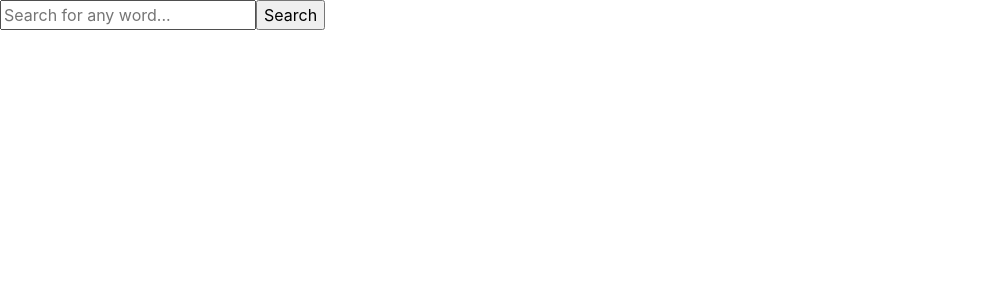
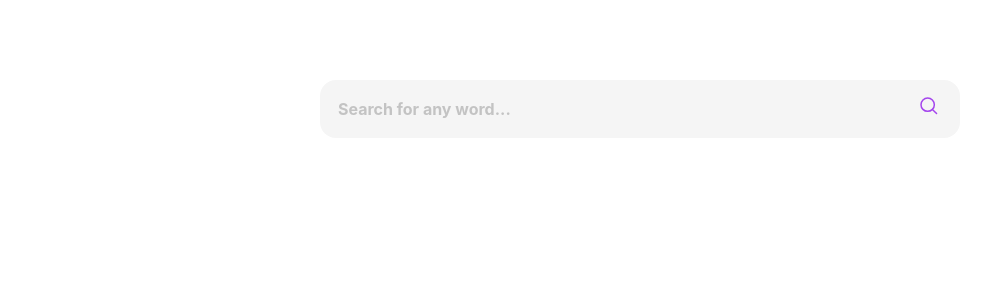
Before and after one commit to MuhammadISayyed/dictionary-api, a React (Vite) app: page / in a window 1280 px wide. Shown: the top 300 px of the page, without its empty margins (0-1000 px from the left). Built offline with nearby package versions, Linux system fonts and the light colour scheme; a web font is replaced by a local one.

Commit message:
Style the word input

```diff
--- a/src/App.module.css
+++ b/src/App.module.css
@@ -103,13 +103,33 @@ select {
   --color-grey-light: hsl(0, 0%, 91%);
   --color-grey: hsl(0, 0%, 51%);
   --color-grey-dark: hsl(0, 0%, 23%);
-  --color-grey-darker: hsl(0, 0%, 18%);
+  --color-grey-darker: 0, 0%, 18%;
   --color-blackish: hsl(0, 0%, 12%);
   --color-black: hsl(0, 0%, 2%);
   --color-almost-red: hsl(0, 100%, 66%);
   --color-almost-purple: hsl(274, 82%, 60%);
+
+  /* SPACING */
+  --space-tiny: 1rem;
 }
+
+/* STYLING STARTS HERE */
 
 body {
   font-family: 'Inter';
 }
+
+.app {
+  display: flex;
+  justify-content: center;
+  align-items: center;
+}
+
+.container {
+  width: 50vw;
+  display: flex;
+  flex-direction: column;
+  justify-content: center;
+  align-items: center;
+  margin-top: 5rem;
+}
--- a/src/App.tsx
+++ b/src/App.tsx
@@ -1,5 +1,5 @@
-import './App.module.css';
-import Input from './components/Input';
+import styles from './App.module.css';
+import Input from './components/Input/Input';
 import { useState } from 'react';
 import Meaning from './components/Meaning';
 import WordHeader from './components/WordHeader';
@@ -22,10 +22,12 @@ function App() {
     }[]
   >([]);
   return (
-    <div>
-      <Input word={word} setWord={setWord} />
-      <WordHeader word={word} />
-      <Meaning word={word} />
+    <div className={styles.app}>
+      <div className={styles.container}>
+        <Input word={word} setWord={setWord} />
+        <WordHeader word={word} />
+        <Meaning word={word} />
+      </div>
     </div>
   );
 }
--- /dev/null
+++ b/src/components/Input/Input.module.css
@@ -0,0 +1,43 @@
+.input_section {
+  width: inherit;
+}
+
+.container {
+  background-color: var(--color-grey-lighter);
+  border-radius: 16px;
+}
+
+.form {
+  display: flex;
+  justify-content: space-between;
+  border-radius: 16px;
+  padding: var(--space-tiny);
+
+  &:focus-within {
+    border: 1px solid var(--color-almost-purple);
+  }
+}
+
+.input {
+  background-color: var(--color-grey-lighter);
+  outline: none;
+  border: none;
+  color: var(--color-grey-darker);
+  font-weight: bold;
+  flex-grow: 1;
+
+  &::placeholder {
+    color: hsla(var(--color-grey-darker), 0.25);
+  }
+}
+
+.search {
+  background-color: var(--color-grey-lighter);
+  border: none;
+  background: none;
+  cursor: pointer;
+}
+
+.empty {
+  color: var(--color-almost-red);
+}
--- a/src/components/Input.tsx
+++ b/src/components/Input/Input.tsx
@@ -1,4 +1,5 @@
 import { useState } from 'react';
+import styles from './Input.module.css';
 
 type inputProps = {
   word: object[];
@@ -59,21 +60,35 @@ const Input = ({ word, setWord }: inputProps) => {
   };
 
   return (
-    <main>
-      <div>
+    <div className={styles.input_section}>
+      <div className={styles.container}>
+        <form action="submit" className={styles.form}>
           <input
+            className={styles.input}
             required
             type="text"
             onChange={(e) => setDefinition(e.target.value)}
             value={definition}
             placeholder="Search for any word..."
           />
-        <button disabled={isLoading} onClick={handleButtonClick}>
-          Search
+          <button className={styles.search} disabled={isLoading} onClick={handleButtonClick}>
+            <svg xmlns="http://www.w3.org/2000/svg" width="18" height="18" viewBox="0 0 18 18">
+              <path
+                fill="none"
+                stroke="#A445ED"
+                stroke-linecap="round"
+                stroke-linejoin="round"
+                stroke-width="1.5"
+                d="m12.663 12.663 3.887 3.887M1 7.664a6.665 6.665 0 1 0 13.33 0 6.665 6.665 0 0 0-13.33 0Z"
+              />
+            </svg>
           </button>
+        </form>
       </div>
-      {definition.length === 0 && isClicked && word.length === 0 && <p>Whoops!</p>}
-    </main>
+      {definition.length === 0 && isClicked && word.length === 0 && (
+        <p className={styles.empty}>Whoops, can't be empty...</p>
+      )}
+    </div>
   );
 };
 
```
Lines whose indentation alone changed are shown as unchanged.
